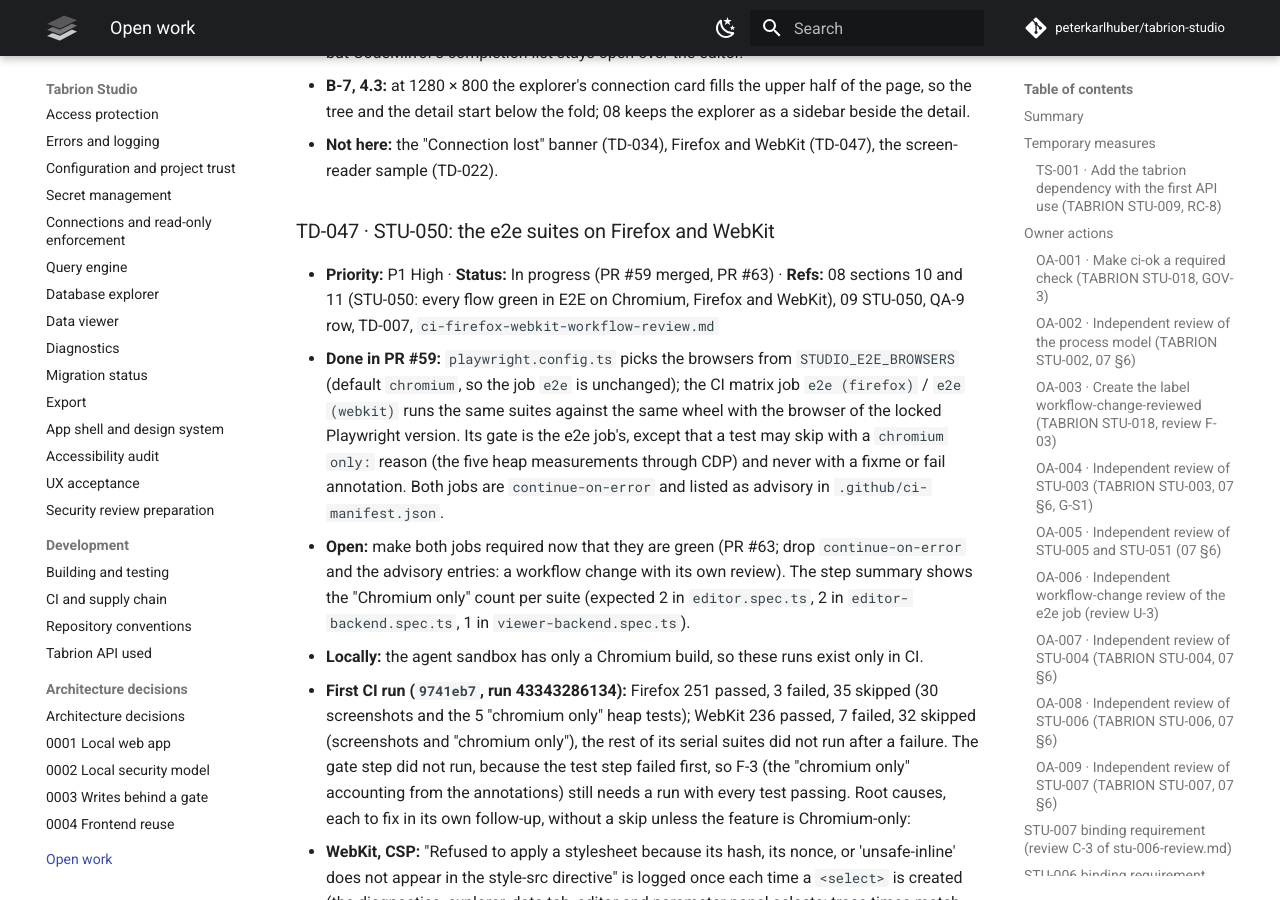
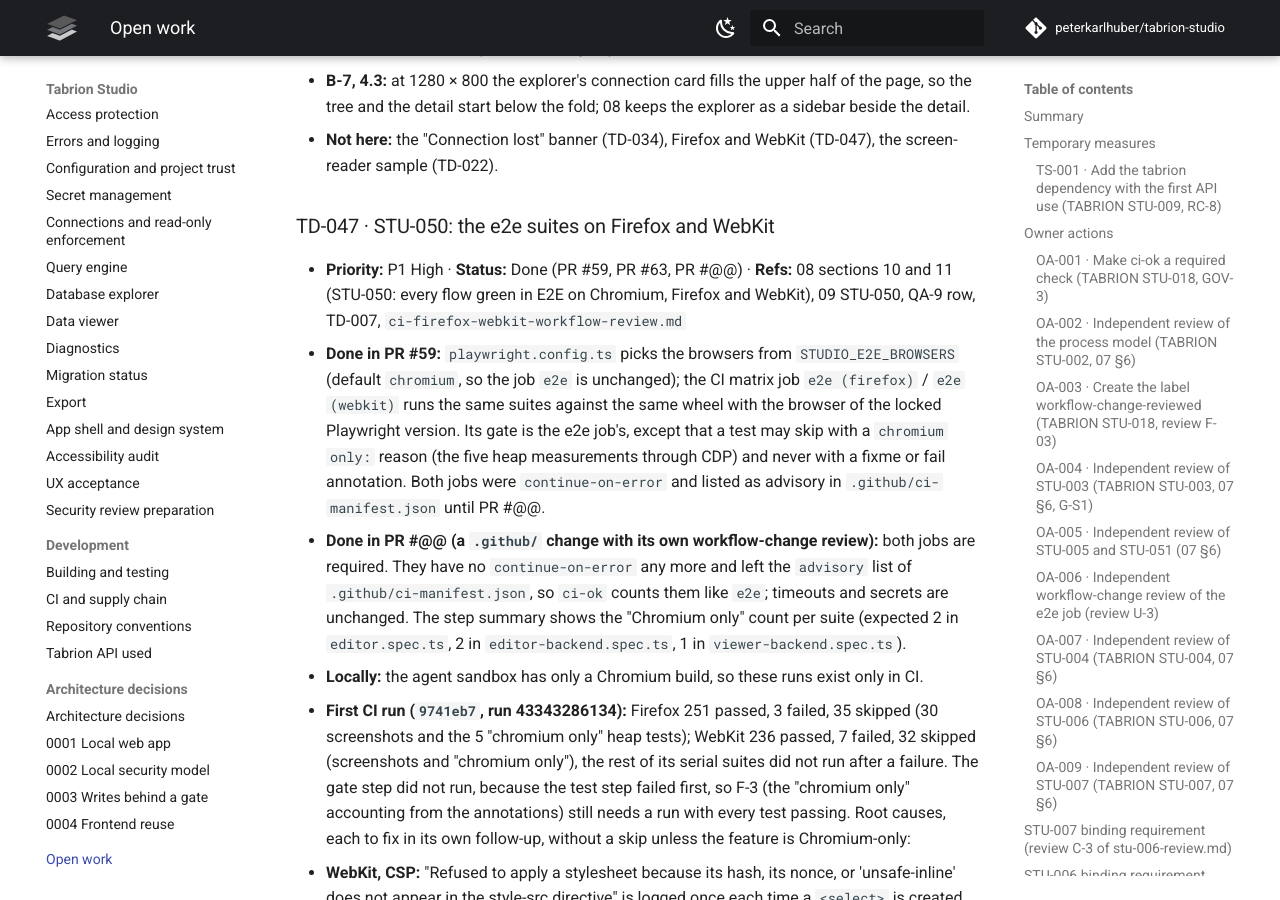
Before and after one commit to peterkarlhuber/tabrion-studio, an MkDocs documentation site: the page built from docs/TODO.md, in a window 1280 px wide and 900 px high, scrolled down 53584 px. Built offline with MkDocs 1.6.1 and Material for MkDocs 9.7.7, drawn with Linux system fonts in a browser that asks for light colours; comment, search, counter and statistics services are not loaded; some of the changed text lies outside the part shown.

Commit message:
CI (TD-047): make e2e (firefox) and e2e (webkit) required
Both jobs have been green since PR #63. Drop continue-on-error from the
e2e-browsers matrix job and its two entries from the advisory list of
.github/ci-manifest.json, so ci-ok counts them like e2e. Timeouts and
secrets are unchanged.

Co-Authored-By: Claude Opus 5.5 <noreply@anthropic.com>
Claude-Session: https://claude.ai/code/session_011tY7TC7Nu5VGro3DJGJcv8

```diff
--- a/docs/TODO.md
+++ b/docs/TODO.md
@@ -65,7 +65,7 @@
 | TD-036 STU-025 parts outside the backend: the "Download report" button and the backup hints in the diagnostics view (STU-014 page, merged in #39), the report from the command line, the user-guide section | P2 | Partly done (TD-036 page PR: download, backup hints, page route `replace=True`, user guide); open: the command line |
 | TD-037 STU-012: `editor.spec.ts` and `editor-backend.spec.ts` in the e2e job's list of suites that must pass | P2 | Done (CI e2e-list PR: every spec in `frontend/e2e` must pass without a skip, `screenshots.spec.ts` excepted) |
 | TD-043 STU-021 page: the export dialog; what it leaves to the data viewer (STU-013) and later (the file is held in the browser until it is saved, at most 1 GiB, no server-side size estimate; `export.spec.ts` is required in CI since the CI e2e-list PR) | P2 | Open (export dialog PR) |
-| TD-047 STU-050: the e2e suites on Firefox and WebKit (08 section 11, 09 STU-050; a `.github/` change) | P1 | In progress (PR #59 merged: jobs `e2e (firefox)` and `e2e (webkit)`; PR #63: both green, no product bug, the tests fixed; open: make both jobs required) |
+| TD-047 STU-050: the e2e suites on Firefox and WebKit (08 section 11, 09 STU-050; a `.github/` change) | P1 | Done (PR #59 merged: jobs `e2e (firefox)` and `e2e (webkit)`; PR #63: both green, no product bug, the tests fixed; PR #@@: both jobs required, after its workflow-change review) |
 | TD-044 Joint regression JR-1: `tabrion-studio` ended with a `BrokenPipeError` traceback and a non-zero exit status (1, or 120 with buffered output) when its stdout reader was gone before a clean stop (the last "stopped" line); now that line is dropped and the exit stays 0, other output errors still raise | P3 | Done (PR #57; `joint-regression-2026-11-12.md`) |
 | TD-045 SQL editor under load and cancel feedback (e2e-load PR #56). Failures with 3 workers at load average 14 on 4 CPUs: `editor-backend.spec.ts` "cancel stops an endless query within a second" failed because a cancel during the start request was lost (a product bug, fixed in #56; covered by Vitest, `editor.spec.ts` with the harness option `startDelay`, and `editor-backend.spec.ts` with the start answer held back on the real server); its bound is taken in the page (key to "Canceled" under 1 s, STU-T-020). Not reproduced: `editor.spec.ts` "wide rows stay within the memory limit too" passed in every run, also with the renderer slowed 4x and 8x: 20 row fetches, each chunk once, the heap 85 MB after GC (bound 140 MB), the slowest scroll step 2.8 s at 8x (bound 5 s per step); no bound was changed. Open: L-2 of `editor-cancel-start-review.md`, a cancel request that fails (`POST /api/queries/{id}/cancel` not 202) says nothing and the page keeps showing "Running …" (a notice or one retry); the M-2 test "while connecting …" assumes its keys land within the 800 ms connect delay and fails at load average 28 | P3 | Open |
 | TD-046 STU-050 UX acceptance: what the MVP does not meet yet (start page project chooser, the copyable migration command, status bar and switcher facts, QA-S1, the editor's completion list, the explorer's layout; `docs/architecture/ux-acceptance.md` B-1..B-7) | P2 | Open (STU-050 PR) |
@@ -967,7 +967,7 @@ and the server-side write flag (STU-ADR-0003) leave room for it.
 - **With STU-023 and STU-016:** the ER diagram's table alternative and the STU-016 pages. Add their states to the
   pages' axe tests and to `WORK_PAGES` in `a11y-audit.spec.ts`.
 - **Firefox and WebKit** runs of `a11y.spec.ts` and `a11y-audit.spec.ts`: done in the jobs `e2e (firefox)` and
-  `e2e (webkit)` (PR #59, green with PR #63); left: making those jobs required (TD-047).
+  `e2e (webkit)` (PR #59, green with PR #63, required with PR #@@; TD-047).
 - **Required e2e suite:** done in the CI e2e-list PR: `a11y-audit.spec.ts` must pass without a skip, like every spec
   in `frontend/e2e` but `screenshots.spec.ts`.
 - **Final report:** the STU-053 acceptance ("report without open WCAG 2.2 AA violations") is met after STU-050 over
@@ -1135,15 +1135,16 @@ and the server-side write flag (STU-ADR-0003) leave room for it.
 
 ### TD-047 · STU-050: the e2e suites on Firefox and WebKit
 
-- **Priority:** P1 High · **Status:** In progress (PR #59 merged, PR #63) · **Refs:** 08 sections 10 and 11 (STU-050: every flow green in
+- **Priority:** P1 High · **Status:** Done (PR #59, PR #63, PR #@@) · **Refs:** 08 sections 10 and 11 (STU-050: every flow green in
   E2E on Chromium, Firefox and WebKit), 09 STU-050, QA-9 row, TD-007, `ci-firefox-webkit-workflow-review.md`
 - **Done in PR #59:** `playwright.config.ts` picks the browsers from `STUDIO_E2E_BROWSERS` (default `chromium`, so the
   job `e2e` is unchanged); the CI matrix job `e2e (firefox)` / `e2e (webkit)` runs the same suites against the same
   wheel with the browser of the locked Playwright version. Its gate is the e2e job's, except that a test may skip
   with a `chromium only:` reason (the five heap measurements through CDP) and never with a fixme or fail annotation.
-  Both jobs are `continue-on-error` and listed as advisory in `.github/ci-manifest.json`.
-- **Open:** make both jobs required now that they are green (PR #63; drop `continue-on-error` and the advisory
-  entries: a workflow change with its own review). The step summary shows the "Chromium only"
+  Both jobs were `continue-on-error` and listed as advisory in `.github/ci-manifest.json` until PR #@@.
+- **Done in PR #@@ (a `.github/` change with its own workflow-change review):** both jobs are required. They have no
+  `continue-on-error` any more and left the `advisory` list of `.github/ci-manifest.json`, so `ci-ok` counts them
+  like `e2e`; timeouts and secrets are unchanged. The step summary shows the "Chromium only"
   count per suite (expected 2 in `editor.spec.ts`, 2 in `editor-backend.spec.ts`, 1 in `viewer-backend.spec.ts`).
 - **Locally:** the agent sandbox has only a Chromium build, so these runs exist only in CI.
 - **First CI run (`9741eb7`, run 43343286134):** Firefox 251 passed, 3 failed, 35 skipped (30 screenshots and the 5
```
Also changed, not shown: CHANGELOG.md (+2 -0 lines), docs/development/ci.md (+1 -1 lines), 2 other files.
